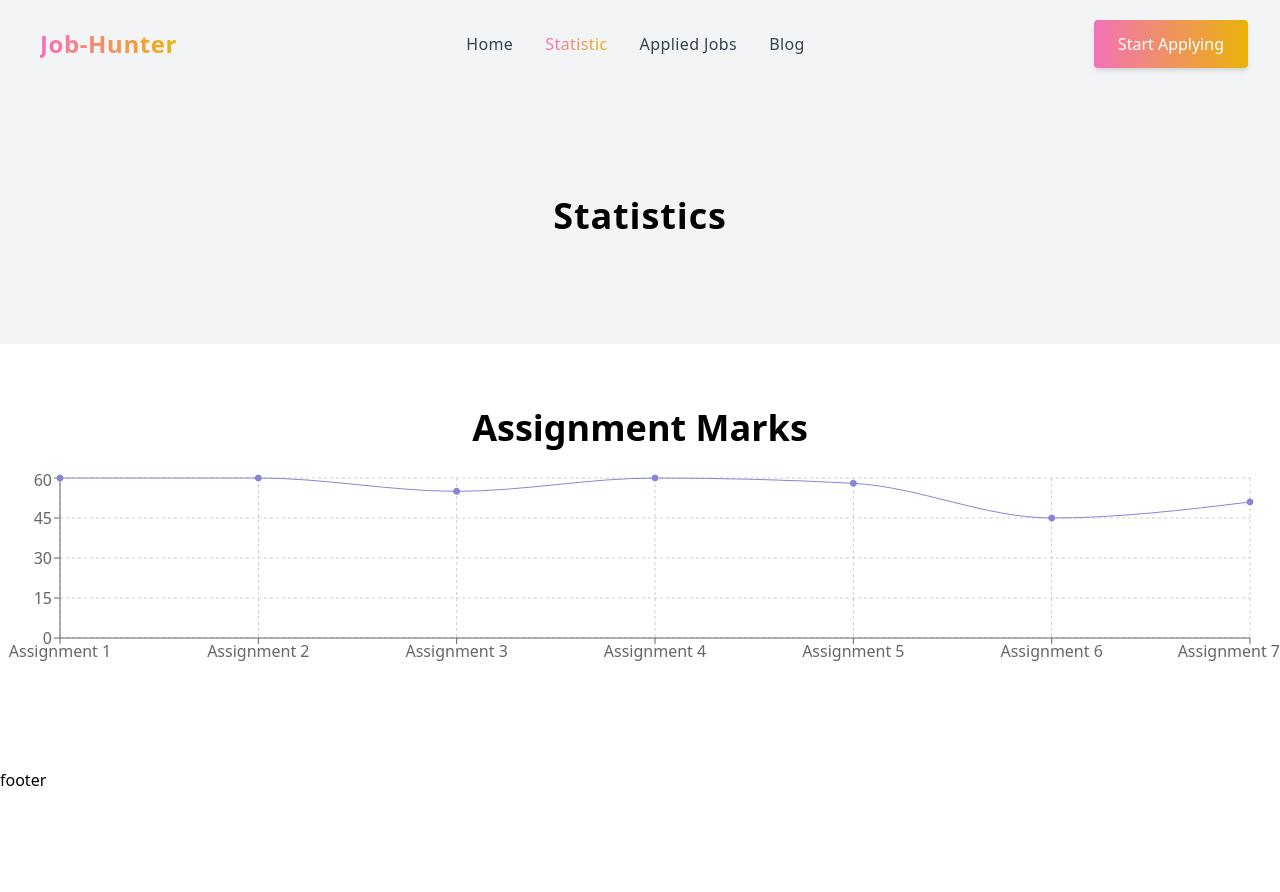
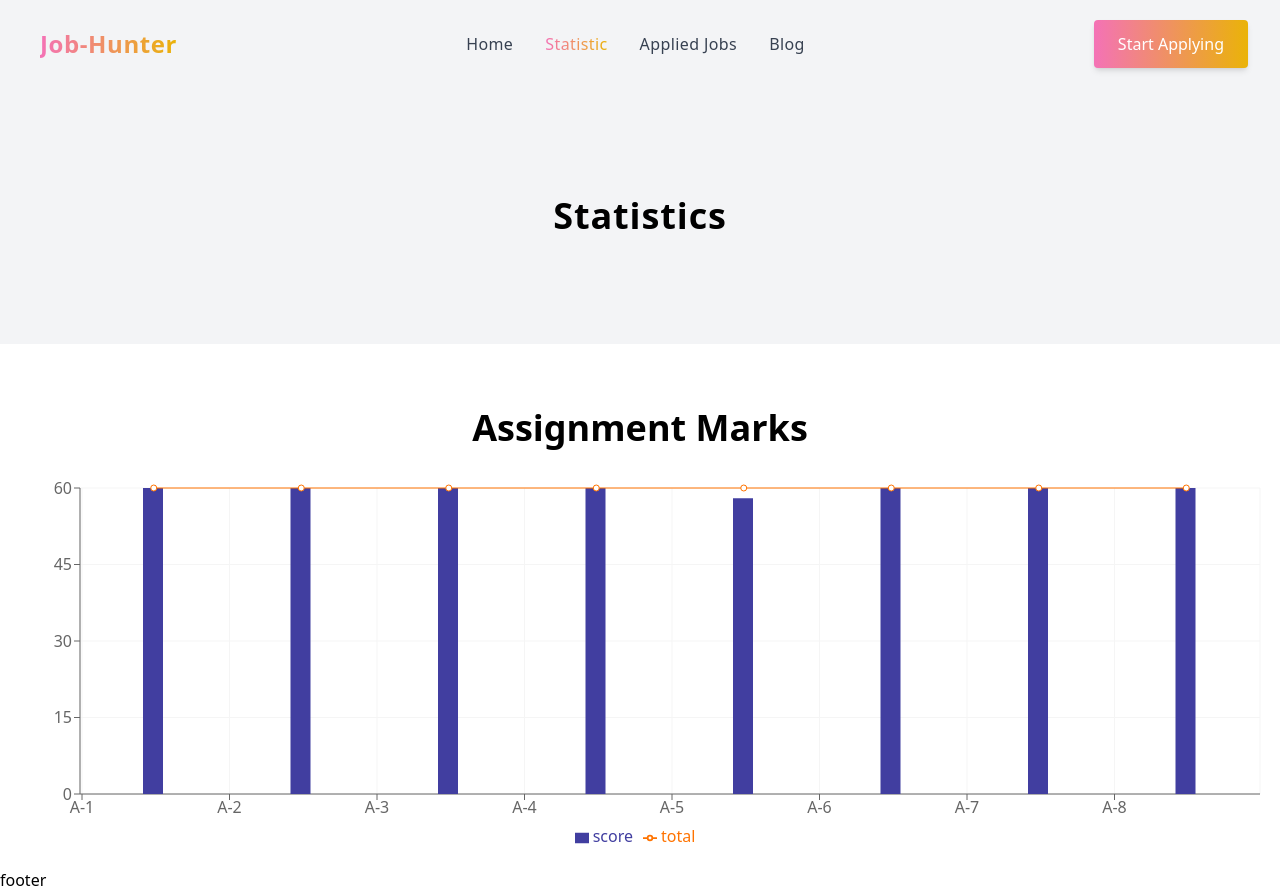
Before and after one commit to marjanhasan/Job-Hunter-Client, a React (Vite) app: page /statistic in a window 1280 px wide. Before the commit the page ends 800 px from the top, so only its background shows below. Built offline with nearby package versions, Linux system fonts and the light colour scheme.

Commit message:
chart added again with full resposivness

```diff
--- a/src/Components/Home.jsx
+++ b/src/Components/Home.jsx
@@ -26,7 +26,7 @@ const Home = () => {
               </p>
               <Link to="/" className="btn md:w-auto md:mr-4 mt-6">
                 <div className="inline-flex items-center justify-center w-full h-full">
-                  <p className="mr-3">Visit Store</p>
+                  <p className="">Get Started</p>
                 </div>
               </Link>
             </div>
--- a/src/Components/Statistic.jsx
+++ b/src/Components/Statistic.jsx
@@ -1,41 +1,55 @@
 import React from "react";
 import {
-  LineChart,
+  ComposedChart,
   Line,
+  Bar,
   XAxis,
   YAxis,
   CartesianGrid,
   Tooltip,
+  Legend,
   ResponsiveContainer,
 } from "recharts";
 const data = [
   {
-    name: "Assignment 1",
-    marks: 60,
+    name: "A-1",
+    total: 60,
+    score: 60,
   },
   {
-    name: "Assignment 2",
-    marks: 60,
+    name: "A-2",
+    total: 60,
+    score: 60,
   },
   {
-    name: "Assignment 3",
-    marks: 55,
+    name: "A-3",
+    total: 60,
+    score: 60,
   },
   {
-    name: "Assignment 4",
-    marks: 60,
+    name: "A-4",
+    total: 60,
+    score: 60,
   },
   {
-    name: "Assignment 5",
-    marks: 58,
+    name: "A-5",
+    total: 60,
+    score: 58,
   },
   {
-    name: "Assignment 6",
-    marks: 45,
+    name: "A-6",
+    total: 60,
+    score: 60,
   },
   {
-    name: "Assignment 7",
-    marks: 51,
+    name: "A-7",
+    total: 60,
+    score: 60,
+  },
+  {
+    name: "A-8",
+    total: 60,
+    score: 60,
   },
 ];
 const Statistic = () => {
@@ -45,31 +59,27 @@ const Statistic = () => {
         Statistics
       </div>
       <h2 className="font-bold text-4xl my-5 text-center">Assignment Marks</h2>
-      <div style={{ width: "100%", height: 300 }}>
-        <ResponsiveContainer width="100%" height={200}>
-          <LineChart
+      <div className="h-[400px] mx-auto">
+        <ResponsiveContainer width="100%" height="100%">
+          <ComposedChart
             width={500}
-            height={200}
+            height={400}
             data={data}
-            syncId="anyId"
             margin={{
-              top: 10,
-              right: 30,
-              left: 0,
-              bottom: 0,
+              top: 20,
+              right: 20,
+              bottom: 20,
+              left: 20,
             }}
           >
-            <CartesianGrid strokeDasharray="3 3" />
-            <XAxis dataKey="name" />
+            <CartesianGrid stroke="#f5f5f5" />
+            <XAxis dataKey="name" scale="band" />
             <YAxis />
             <Tooltip />
-            <Line
-              type="monotone"
-              dataKey="marks"
-              stroke="#8884d8"
-              fill="#8884d8"
-            />
-          </LineChart>
+            <Legend />
+            <Bar dataKey="score" barSize={20} fill="#413ea0" />
+            <Line type="monotone" dataKey="total" stroke="#ff7300" />
+          </ComposedChart>
         </ResponsiveContainer>
       </div>
     </div>
```
